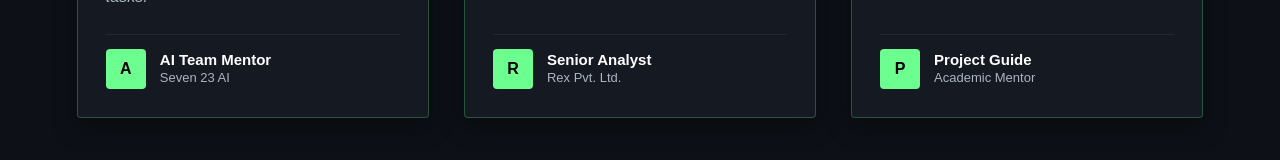
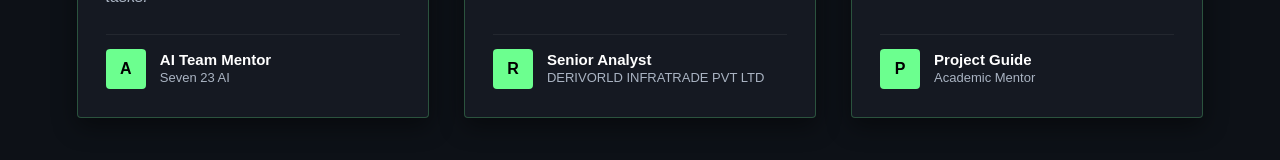
Before and after one commit to PriyankaD2608/priyankad2608.github.io, a plain HTML site: page testimonials.html in a window 1280 px wide. Shown: the part 459-619 px from the top of the page. Drawn offline with Linux system fonts and the light colour scheme.

Commit message:
Update testimonials.html

```diff
--- a/testimonials.html
+++ b/testimonials.html
@@ -54,7 +54,7 @@
                 <div class="avatar">R</div>
                 <div>
                     <h3>Senior Analyst</h3>
-                    <span>Rex Pvt. Ltd.</span>
+                    <span>DERIVORLD INFRATRADE PVT LTD</span>
                 </div>
             </div>
         </div>
```
